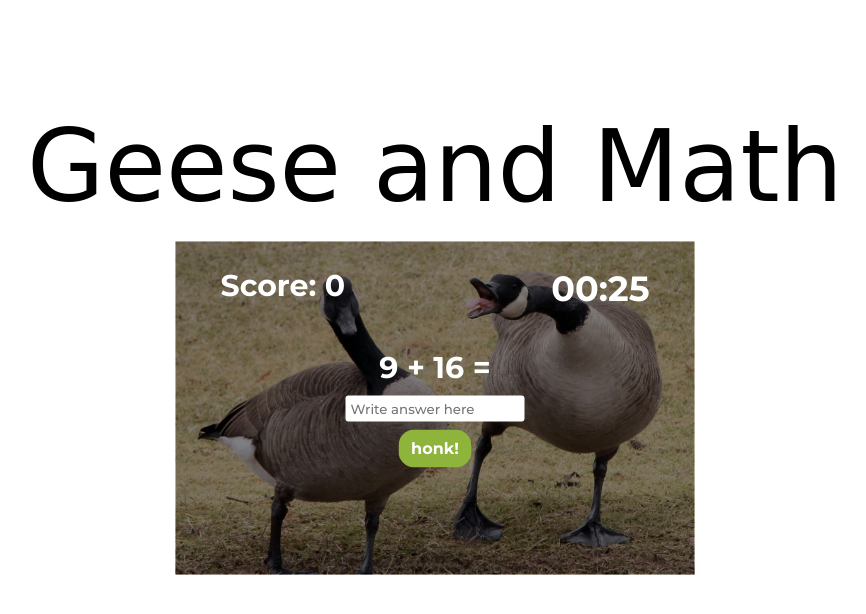
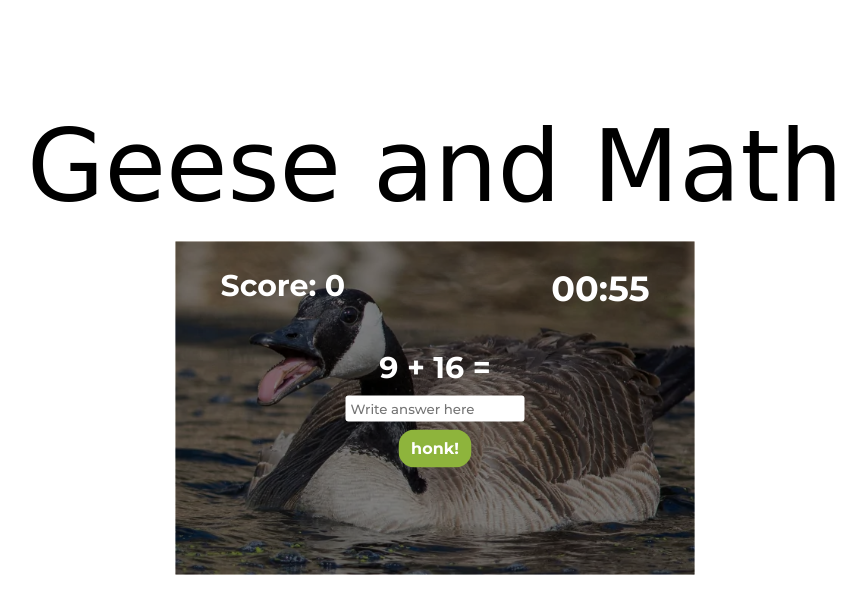
Before and after one commit to alexxalexx/GeeseAndMath, a plain HTML site: page 3004.html in a window 1280 px wide. Shown: the whole page, without its empty margins (205-1071 px from the left). Drawn offline with Linux system fonts and the light colour scheme; a web font is replaced by a local one.

Commit message:
Update 19:40

```diff
--- a/3004.css
+++ b/3004.css
@@ -33,7 +33,10 @@ html {
 .holder {
     text-align: center;
     position: absolute;
-    background: url('img/geese-d.jpg') center center/cover no-repeat;
+    background-image: url('img/geese-d.jpg');
+    background-position: center center;
+    background-repeat: no-repeat;
+    background-size: cover;
     width: 519px;
     height: 333px;
     top: 50%;
--- a/3004.js
+++ b/3004.js
@@ -17,6 +17,8 @@ const timerHolder = document.querySelector('#timer-holder');
 const task = document.querySelector('#task');
 // инпут для ввода ответа
 const input = document.querySelector('#input');
+
+const holder = document.querySelector('.holder');
 
 // обработчик клика на кнопку «ответить»
 button.addEventListener('click', function () {
@@ -82,7 +84,7 @@ function arbitraryRandom(min, max) {
 // функция с запуском таймера
 function startTimer() {
     // начальное значение таймера в секундах
-    let timer = 30;
+    let timer = 60;
     // генерируем вопрос
     generateTask();
 
@@ -107,3 +109,27 @@ function startTimer() {
 
 // запустить таймер
 startTimer();
+
+
+//выбрать рандомное изображение для background
+
+
+const bgArray = [
+
+    'geese.jpg',
+    'geese-a.jpg',
+    'geese-b.jpg',
+    'geese-c.jpg',
+    'geese-d.jpg'
+]
+
+const getRandomEl = (arr) => {
+    const idx = Math.floor(Math.random() * arr.length);
+    return arr[idx];
+}
+
+const generateBg = () =>
+{
+    holder.style.backgroundImage = `url(img/${getRandomEl(bgArray)})`
+}
+generateBg();
```
